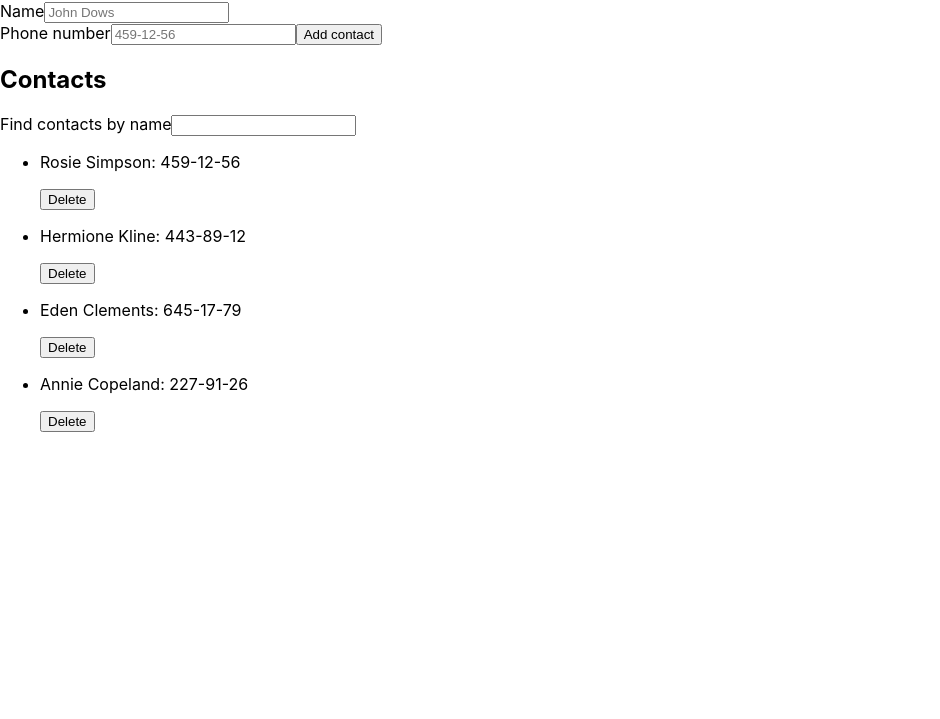
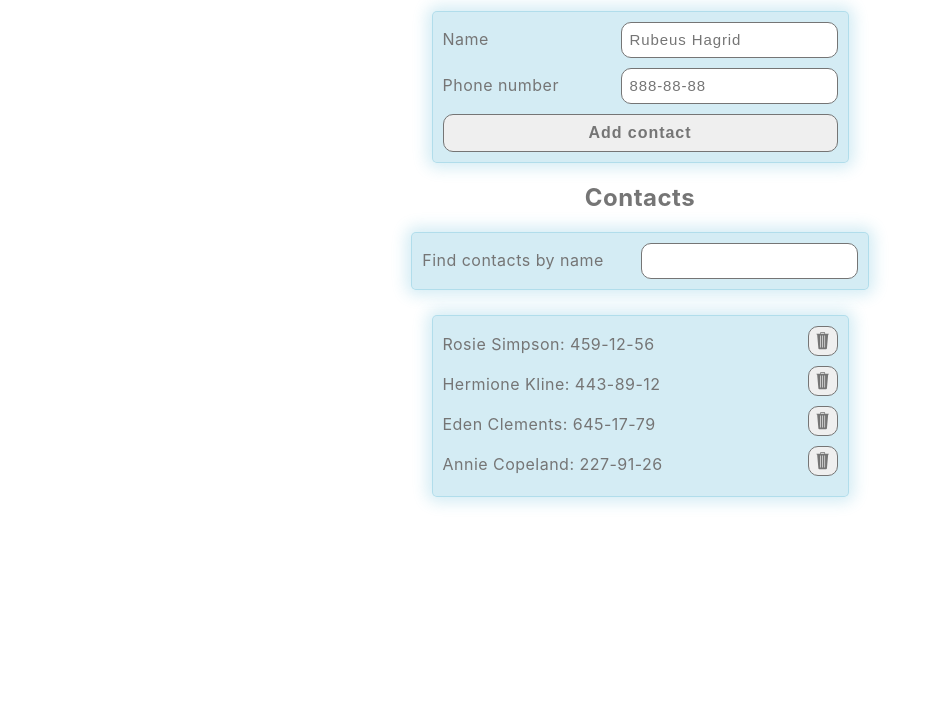
Before and after one commit to sabadyshyna/goit-react-hw-02-phonebook, a React app: page / in a window 1280 px wide. Shown: the part 81-800 px from the top of the page, without its empty margins (0-940 px from the left). Built offline with nearby package versions, Linux system fonts and the light colour scheme.

Commit message:
add styles

```diff
--- a/src/components/App.js
+++ b/src/components/App.js
@@ -3,6 +3,7 @@ import React from 'react';
 import ContactForm from './ContactForm';
 import ContactList from './ContactList';
 import Filter from './Filter';
+import Container from './Container';
 
 import { v4 as uuidv4 } from 'uuid';
 
@@ -52,7 +53,6 @@ class App extends React.Component {
     );
   };
 
-  //удаление контактов
   deleteContact = contactId => {
     this.setState(prevState => ({
       contacts: prevState.contacts.filter(contact => contact.id !== contactId),
@@ -61,7 +61,7 @@ class App extends React.Component {
 
   render() {
     return (
-      <div>
+      <Container>
         <h1>Phonebook</h1>
         <ContactForm onSubmit={this.addContact} />
 
@@ -71,7 +71,7 @@ class App extends React.Component {
           contacts={this.visibleContacts()}
           onDeleteContact={this.deleteContact}
         />
-      </div>
+      </Container>
     );
   }
 }
--- a/src/components/ContactForm/ContactForm.jsx
+++ b/src/components/ContactForm/ContactForm.jsx
@@ -13,7 +13,6 @@ class ContactForm extends React.Component {
   numberInputId = uuidv4();
 
   handleChange = event => {
-    // console.log(event.currentTarget.value);
     const { name, value } = event.currentTarget;
 
     this.setState({
@@ -23,7 +22,6 @@ class ContactForm extends React.Component {
 
   handleSubmit = event => {
     event.preventDefault();
-    // console.log(this.state);
     this.props.onSubmit(this.state); // отправляем значения сабмита в пропс
     this.setState({ name: '', number: '' }); //обнуляем форму
   };
@@ -32,34 +30,33 @@ class ContactForm extends React.Component {
     const { name, number } = this.state;
     return (
       <div>
-        <form id="contact" onSubmit={this.handleSubmit}>
-          <label htmlFor={this.nameInputId}>
+        <form className={s.form} id="contact" onSubmit={this.handleSubmit}>
+          <label className={s.item} htmlFor={this.nameInputId}>
             Name
             <input
-              className="input-field"
+              className={s.input}
               type="text"
               name="name"
               value={name}
               onChange={this.handleChange}
               id={this.nameInputId}
-              placeholder="John Dows"
+              placeholder="Rubeus Hagrid"
             />
           </label>
-          <br />
-          <label htmlFor={this.numberInputId}>
+          <label className={s.item} htmlFor={this.numberInputId}>
             Phone number
             <input
-              className="input-field"
+              className={s.input}
               type="text"
               name="number"
               value={number}
               onChange={this.handleChange}
               id={this.numberInputId}
-              placeholder="459-12-56"
+              placeholder="888-88-88"
             />
           </label>
 
-          <button type="submit" className="submit-button">
+          <button className={s.button} type="submit">
             Add contact
           </button>
         </form>
--- a/src/components/ContactForm/ContactForm.module.css
+++ b/src/components/ContactForm/ContactForm.module.css
@@ -0,0 +1,55 @@
+.form {
+  display: flex;
+  flex-direction: column;
+  justify-content: flex-start;
+  padding: 10px;
+  border-radius: 5px;
+  border: 1px solid rgba(41, 162, 198, 0.2);
+  box-shadow: 0px 0px 15px 5px rgba(41, 162, 198, 0.2);
+  background-color: rgba(41, 162, 198, 0.2);
+  min-width: 395px;
+}
+
+.item {
+  display: flex;
+  flex-direction: row;
+  justify-content: space-between;
+  margin-bottom: 10px;
+  align-items: baseline;
+}
+
+.input {
+  border-radius: 10px;
+  padding: 3px 8px;
+  border: 1px solid #757575;
+
+  margin-left: 15px;
+
+  color: #757575;
+  font-size: 15px;
+  line-height: 1.87;
+  letter-spacing: 0.06em;
+
+  outline: none;
+}
+
+.button {
+  display: inline-block;
+  border-radius: 10px;
+  border: 1px solid #757575;
+  padding: 3px 8px;
+  color: #757575;
+  font-weight: 700;
+  font-size: 16px;
+  line-height: 1.87;
+  letter-spacing: 0.06em;
+  outline: none;
+  cursor: pointer;
+}
+
+.button:hover,
+.button:focus {
+  background-color: rgba(41, 162, 198, 1);
+  color: #ffffff;
+  border: 1px solid #ffffff;
+}
--- a/src/components/ContactList/ContactList.jsx
+++ b/src/components/ContactList/ContactList.jsx
@@ -3,14 +3,26 @@ import s from './ContactList.module.css';
 
 function ContactList({ contacts, onDeleteContact }) {
   return (
-    <ul>
+    <ul className={s.contacts}>
       {contacts.map(({ id, name, number }) => (
-        <li key={id}>
+        <li className={s.item} key={id}>
           <p>
             {name}: {number}
           </p>
-          <button type="button" onClick={() => onDeleteContact(id)}>
-            Delete
+          <button
+            className={s.button}
+            type="button"
+            onClick={() => onDeleteContact(id)}
+          >
+            <svg
+              className={s.deleteIcon}
+              // fill="#757575"
+              viewBox="0 0 52 52"
+              width="18px"
+              height="18px"
+            >
+              <path d="M 42 5 L 32 5 L 32 3 C 32 1.347656 30.652344 0 29 0 L 21 0 C 19.347656 0 18 1.347656 18 3 L 18 5 L 8 5 C 7.449219 5 7 5.449219 7 6 C 7 6.550781 7.449219 7 8 7 L 9.085938 7 L 12.695313 47.515625 C 12.820313 48.90625 14.003906 50 15.390625 50 L 34.605469 50 C 35.992188 50 37.175781 48.90625 37.300781 47.515625 L 40.914063 7 L 42 7 C 42.554688 7 43 6.550781 43 6 C 43 5.449219 42.554688 5 42 5 Z M 20 44 C 20 44.554688 19.550781 45 19 45 C 18.449219 45 18 44.554688 18 44 L 18 11 C 18 10.449219 18.449219 10 19 10 C 19.550781 10 20 10.449219 20 11 Z M 20 3 C 20 2.449219 20.449219 2 21 2 L 29 2 C 29.550781 2 30 2.449219 30 3 L 30 5 L 20 5 Z M 26 44 C 26 44.554688 25.550781 45 25 45 C 24.449219 45 24 44.554688 24 44 L 24 11 C 24 10.449219 24.449219 10 25 10 C 25.550781 10 26 10.449219 26 11 Z M 32 44 C 32 44.554688 31.554688 45 31 45 C 30.445313 45 30 44.554688 30 44 L 30 11 C 30 10.449219 30.445313 10 31 10 C 31.554688 10 32 10.449219 32 11 Z" />
+            </svg>
           </button>
         </li>
       ))}
--- a/src/components/ContactList/ContactList.module.css
+++ b/src/components/ContactList/ContactList.module.css
@@ -0,0 +1,46 @@
+.contacts {
+  display: flex;
+  flex-direction: column;
+  justify-content: flex-start;
+  padding: 10px;
+  border-radius: 5px;
+  border: 1px solid rgba(41, 162, 198, 0.2);
+  box-shadow: 0px 0px 15px 5px rgba(41, 162, 198, 0.2);
+  background-color: rgba(41, 162, 198, 0.2);
+  list-style: none;
+  margin-top: 25px;
+  min-width: 395px;
+}
+
+.item {
+  display: flex;
+  flex-direction: row;
+  justify-content: space-between;
+  margin-bottom: 10px;
+  align-items: baseline;
+}
+
+.button {
+  display: inline-block;
+  border-radius: 10px;
+  border: 1px solid #757575;
+  outline: none;
+  cursor: pointer;
+  padding: 2px 5px;
+}
+
+.deleteIcon {
+  fill: #757575;
+  padding-top: 3px;
+}
+
+.deleteIcon:hover {
+  fill: #ffffff;
+}
+
+.button:hover,
+.button:focus {
+  background-color: rgba(41, 162, 198, 1);
+  color: #ffffff;
+  border: 1px solid #ffffff;
+}
--- /dev/null
+++ b/src/components/Container/Container.jsx
@@ -0,0 +1,7 @@
+import s from './Container.module.css';
+
+function Container({ children }) {
+  return <div className={s.container}>{children}</div>;
+}
+
+export default Container;
--- /dev/null
+++ b/src/components/Container/Container.module.css
@@ -0,0 +1,10 @@
+.container {
+  display: flex;
+  flex-direction: column;
+  align-items: center;
+  justify-content: flex-start;
+  max-width: 1170px;
+  margin-left: auto;
+  margin-right: auto;
+  padding: 10px;
+}
--- /dev/null
+++ b/src/components/Container/index.js
@@ -0,0 +1 @@
+export { default } from './Container';
--- a/src/components/Filter/Filter.jsx
+++ b/src/components/Filter/Filter.jsx
@@ -3,9 +3,14 @@ import s from './Filter.module.css';
 
 function Filter({ value, onChange }) {
   return (
-    <label>
+    <label className={s.filter}>
       Find contacts by name
-      <input type="text" value={value} onChange={onChange} />
+      <input
+        className={s.input}
+        type="text"
+        value={value}
+        onChange={onChange}
+      />
     </label>
   );
 }
--- a/src/components/Filter/Filter.module.css
+++ b/src/components/Filter/Filter.module.css
@@ -0,0 +1,23 @@
+.filter {
+  padding: 10px;
+  border-radius: 5px;
+  border: 1px solid rgba(41, 162, 198, 0.2);
+  box-shadow: 0px 0px 15px 5px rgba(41, 162, 198, 0.2);
+  background-color: rgba(41, 162, 198, 0.2);
+  min-width: 395px;
+}
+
+.input {
+  border-radius: 10px;
+  padding: 3px 8px;
+  border: 1px solid #757575;
+
+  margin-left: 37px;
+
+  color: #757575;
+  font-size: 15px;
+  line-height: 1.87;
+  letter-spacing: 0.06em;
+
+  outline: none;
+}
--- a/src/index.css
+++ b/src/index.css
@@ -2,6 +2,8 @@
 
 body {
   margin: 0;
+  color: #757575;
+  letter-spacing: 0.03em;
   font-family: -apple-system, BlinkMacSystemFont, 'Segoe UI', 'Roboto', 'Oxygen',
     'Ubuntu', 'Cantarell', 'Fira Sans', 'Droid Sans', 'Helvetica Neue',
     sans-serif;
@@ -9,6 +11,11 @@ body {
   -moz-osx-font-smoothing: grayscale;
 }
 
+p {
+  margin-top: 0;
+  margin-bottom: 0;
+}
+
 code {
   font-family: source-code-pro, Menlo, Monaco, Consolas, 'Courier New',
     monospace;
```
Also changed, not shown: src/img/delete.svg (added), 1 other file.
